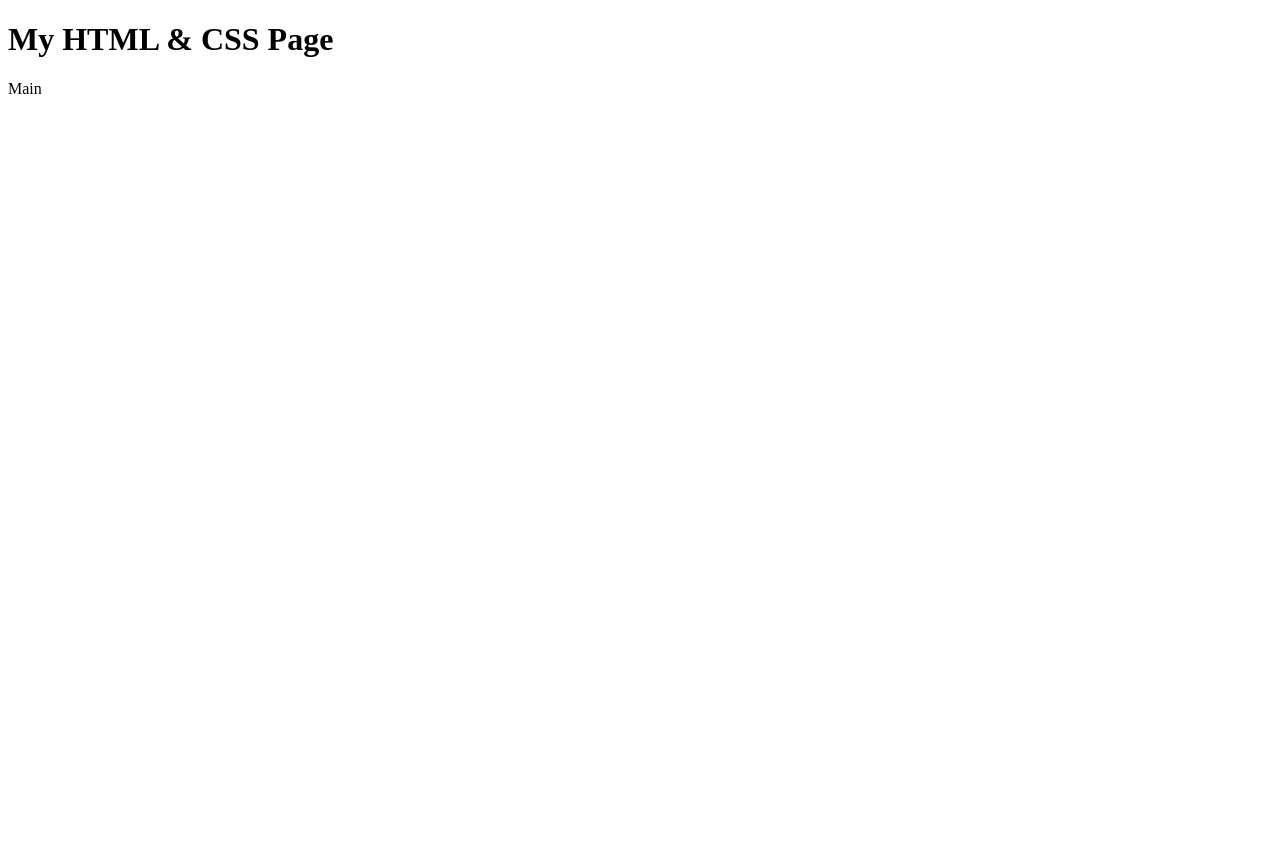
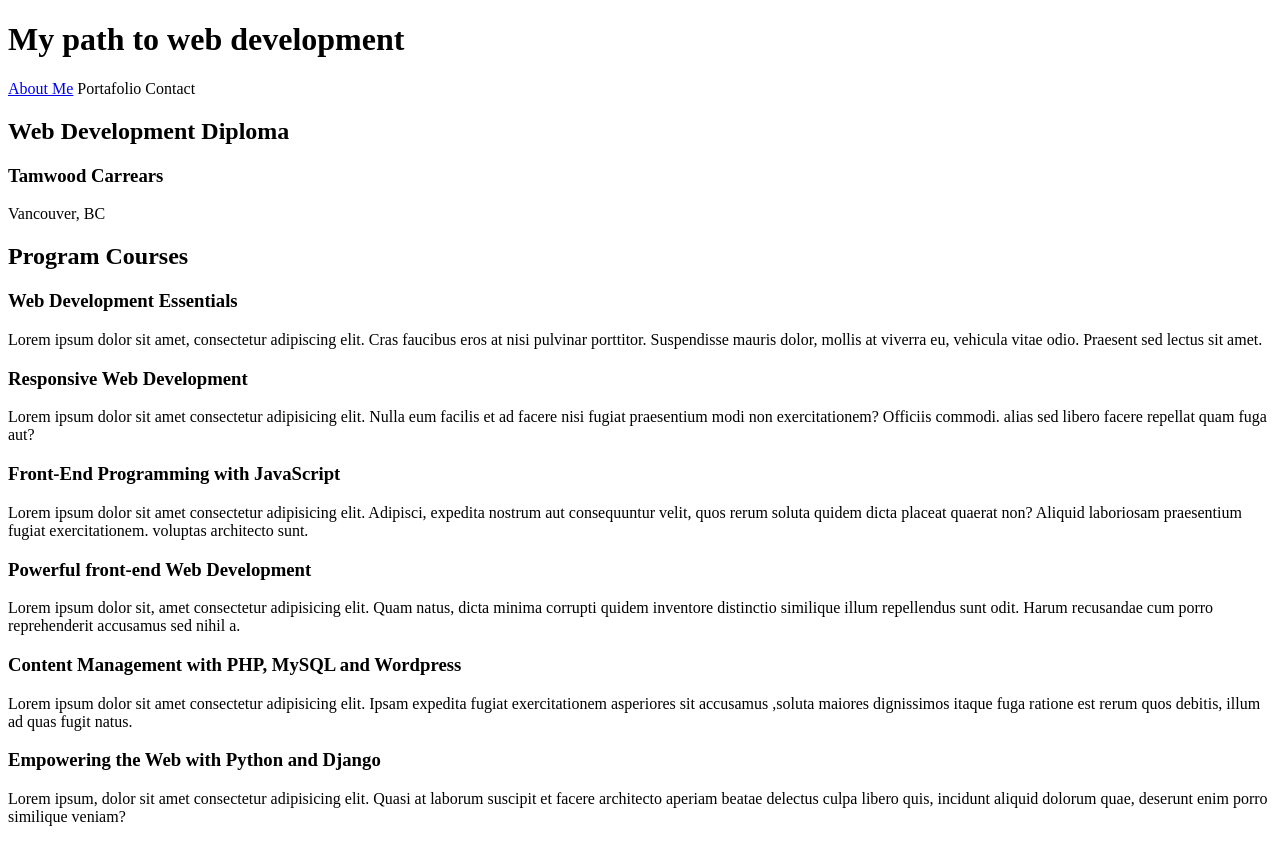
Before and after one commit to santiagosu1/basic-html-css-example, a plain HTML site: page index.html in a window 1280 px wide. Before the commit the page ends 800 px from the top, so only its background shows below. Drawn offline with Linux system fonts and the light colour scheme.

Commit message:
<main><sections> added to the page

```diff
--- a/index.html
+++ b/index.html
@@ -3,16 +3,81 @@
     <head>
         <meta charset="UTF-8">
         <meta name="viewport" content="width=device-width, initial-scale=1.0">
-        <title>My HTML & CSS Project</title>
+        <title>Santiago Suarez Path</title>
     </head>
     <body>
         <header>
-            <h1>My HTML & CSS Page</h1>
+            <h1>My path to web development</h1>
         </header>
 
         <nav>
-            <a>Main</a>
+            <a href="AboutMe.html">About Me</a>
+            <a>Portafolio</a>
+            <a>Contact</a>
         </nav>
+
+        <section>
+
+            <h2>Web Development Diploma</h2>
+            <h3>Tamwood Carrears</h3>
+            <p>Vancouver, BC</p>
+
+        </section>
+
+        <main>
+
+            <h2>Program Courses</h2>
+
+            <section>
+
+                <h3>Web Development Essentials</h3>
+                <p>Lorem ipsum dolor sit amet, consectetur adipiscing elit. Cras faucibus eros at nisi pulvinar porttitor.
+                Suspendisse mauris dolor, mollis at viverra eu, vehicula vitae odio. Praesent sed lectus sit amet.</p>
+
+
+            </section>
+
+            <section>
+
+                <h3>Responsive Web Development</h3>
+                <p>Lorem ipsum dolor sit amet consectetur adipisicing elit. Nulla eum facilis et ad facere nisi fugiat praesentium modi non exercitationem? Officiis commodi.
+                alias sed libero facere repellat quam fuga aut?</p>
+
+
+            </section>
+
+            <sections>
+
+                <h3>Front-End Programming with JavaScript</h3>
+                <p>Lorem ipsum dolor sit amet consectetur adipisicing elit. Adipisci, expedita nostrum aut consequuntur velit, quos rerum soluta quidem dicta placeat quaerat non? Aliquid laboriosam praesentium fugiat exercitationem.
+                voluptas architecto sunt.</p>
+
+            </sections>
+
+            <section>
+
+                <h3>Powerful front-end Web Development</h3>
+                <p>Lorem ipsum dolor sit, amet consectetur adipisicing elit. Quam natus, dicta minima corrupti quidem inventore distinctio similique illum repellendus sunt odit. Harum recusandae cum porro reprehenderit accusamus sed nihil a.</p>
+
+
+            </section>
+
+            <section>
+
+                <h3>Content Management with PHP, MySQL and Wordpress</h3>
+                <p>Lorem ipsum dolor sit amet consectetur adipisicing elit. Ipsam expedita fugiat exercitationem asperiores sit accusamus
+                ,soluta maiores dignissimos itaque fuga ratione est rerum quos debitis, illum ad quas fugit natus.</p>
+
+
+            </section>
+
+            <section>
+                <h3>Empowering the Web with Python and Django</h3>
+                <p>Lorem ipsum, dolor sit amet consectetur adipisicing elit. Quasi at laborum suscipit et facere architecto aperiam beatae delectus culpa libero quis, incidunt aliquid dolorum quae,
+                deserunt enim porro similique veniam?</p>
+            </section>
+
+        </main>
 
     </body>
 </html>
```
